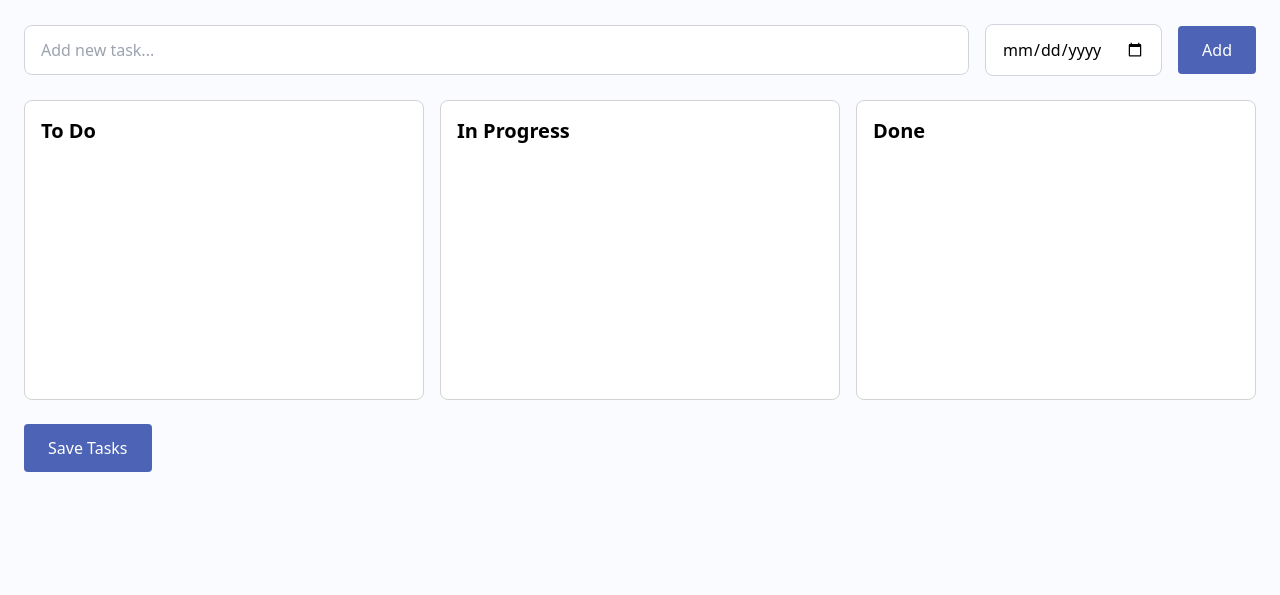
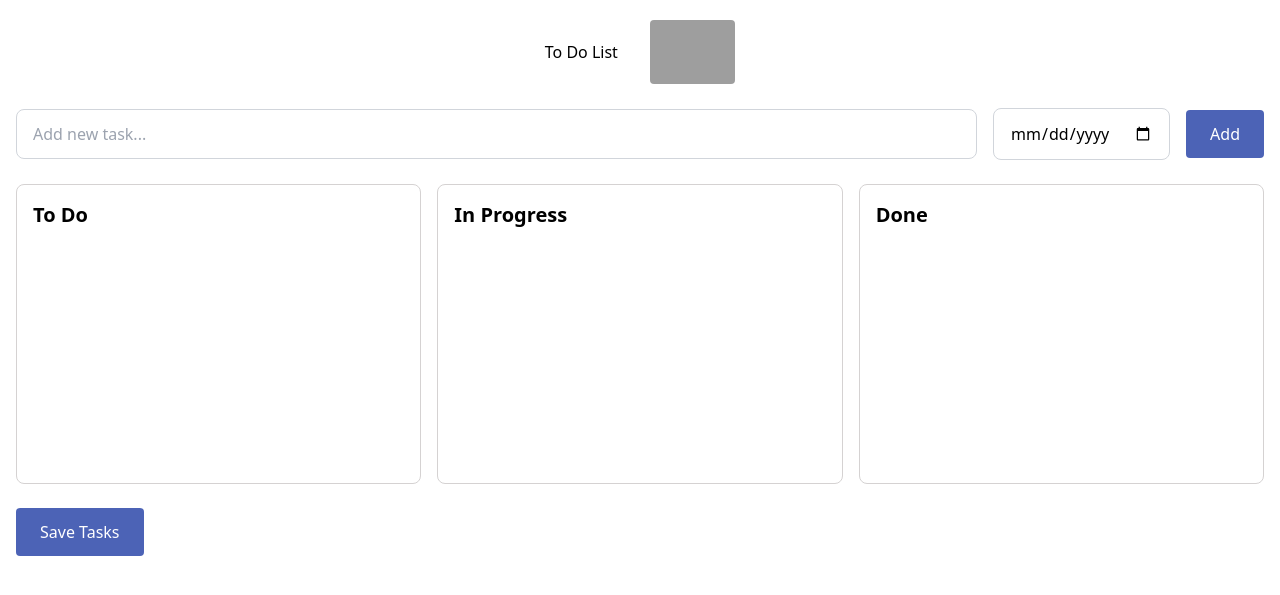
Before and after one commit to ayush3070000000/Simple-Task-Board, a Flask app: page / in a window 1280 px wide. Shown: the top 595 px of the page. Run offline with Flask 3, Linux system fonts and the light colour scheme; data that the repository does not hold is empty; some libraries are stand-ins or nearby versions; grey boxes are pictures that could not be loaded.

Commit message:
Update index.html

```diff
--- a/templates/index.html
+++ b/templates/index.html
@@ -10,9 +10,12 @@
     <link rel="stylesheet" href="{{ url_for('static', filename='style.css') }}" />
 </head>
 
-<body class="bg-[#f9fbfe] font-sans p-6 transition-colors duration-300" id="body">
+    <div class="flex flex-row items-center justify-center mb-6 mt-5 gap-4">
+        <h1 class="main-heading mr-4">To Do List</h1>
+        <img src="https://thumbs.dreamstime.com/b/todo-list-13838958.jpg" alt="To Do List" class="h-16 rounded">
+    </div>
 
-    <div class="flex flex-col md:flex-row gap-4 mb-6 items-center justify-between">
+    <div class="flex flex-col md:flex-row gap-4 mb-6 items-center justify-between ml-4 mr-4">
 
         <input
             id="newTaskText"
@@ -34,7 +37,7 @@
 
     </div>
 
-    <div class="flex flex-col md:flex-row gap-4">
+    <div class="flex flex-col md:flex-row gap-4 ml-4 mr-4">
 
         <div class="column bg-white border border-[#D5D2D2] rounded-lg flex-1 p-4 flex flex-col" data-status="todo">
             <h2 class="text-xl font-semibold mb-4">
@@ -64,7 +67,7 @@
 
     </div>
 
-    <div class="mt-6 flex gap-4 items-center">
+    <div class="mt-6 flex gap-4 items-center ml-4 mr-4">
         <button id="saveTasksBtn" class="px-6 py-3 bg-[#4c63b6] text-white rounded hover:bg-[#3b4a9c] transition">
             Save Tasks
         </button>
```
